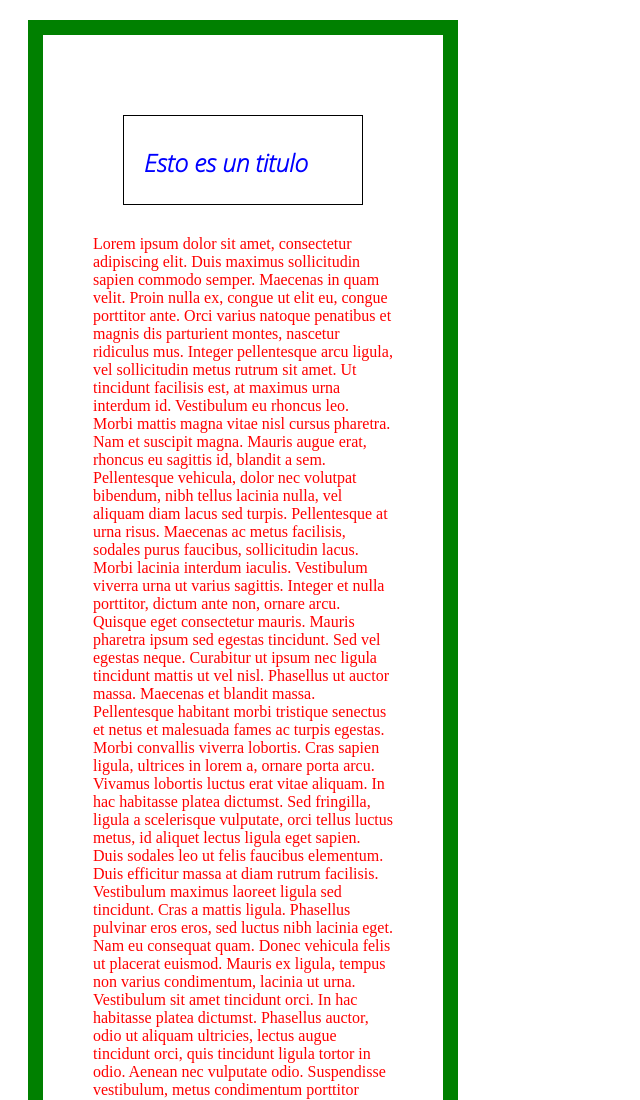
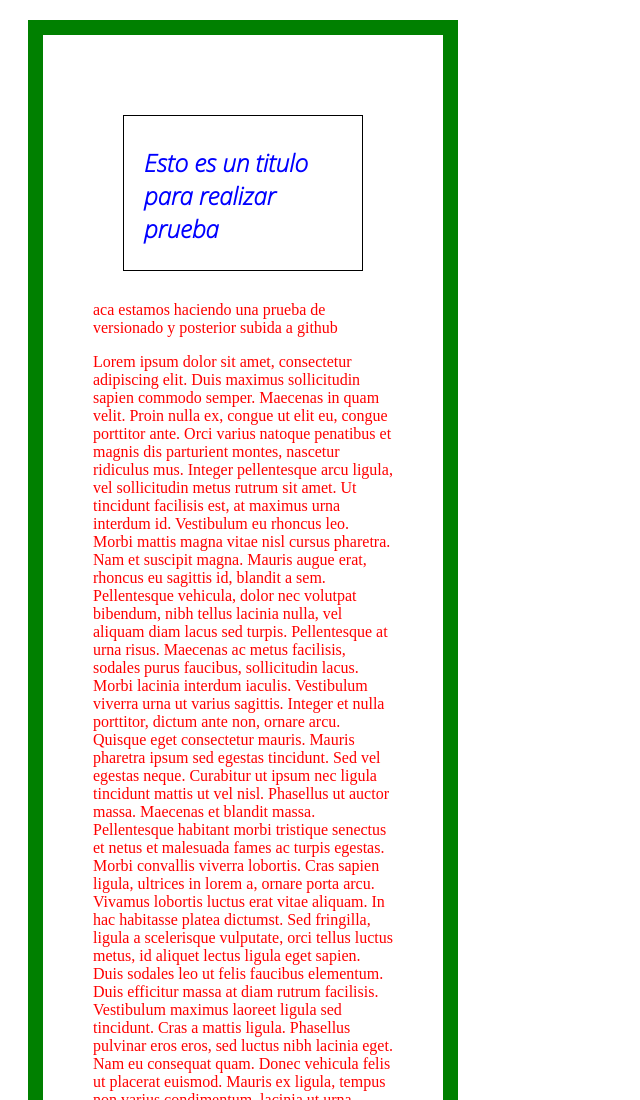
Before and after one commit to maxibritos89/Prueba, a plain HTML site: page CSS.html in a window 1280 px wide. Shown: the top 1100 px of the page, without its empty margins (0-640 px from the left). Drawn offline with Linux system fonts and the light colour scheme.

Commit message:
prueba para agregar al repositorio remoto

```diff
--- a/CSS.html
+++ b/CSS.html
@@ -13,8 +13,8 @@
 </head>
 <body>
     <section>
-        <h1>Esto es un titulo</h1>
-
+        <h1>Esto es un titulo para realizar prueba</h1>
+        <p>aca estamos haciendo una prueba de versionado y posterior subida a github</p>
         <p>Lorem ipsum dolor sit amet, consectetur adipiscing elit. Duis maximus sollicitudin sapien commodo semper. Maecenas in quam velit. Proin nulla ex, congue ut elit eu, congue porttitor ante. Orci varius natoque penatibus et magnis dis parturient montes, nascetur ridiculus mus. Integer pellentesque arcu ligula, vel sollicitudin metus rutrum sit amet. Ut tincidunt facilisis est, at maximus urna interdum id. Vestibulum eu rhoncus leo. Morbi mattis magna vitae nisl cursus pharetra. Nam et suscipit magna. Mauris augue erat, rhoncus eu sagittis id, blandit a sem.
 
             Pellentesque vehicula, dolor nec volutpat bibendum, nibh tellus lacinia nulla, vel aliquam diam lacus sed turpis. Pellentesque at urna risus. Maecenas ac metus facilisis, sodales purus faucibus, sollicitudin lacus. Morbi lacinia interdum iaculis. Vestibulum viverra urna ut varius sagittis. Integer et nulla porttitor, dictum ante non, ornare arcu. Quisque eget consectetur mauris. Mauris pharetra ipsum sed egestas tincidunt. Sed vel egestas neque.
```
